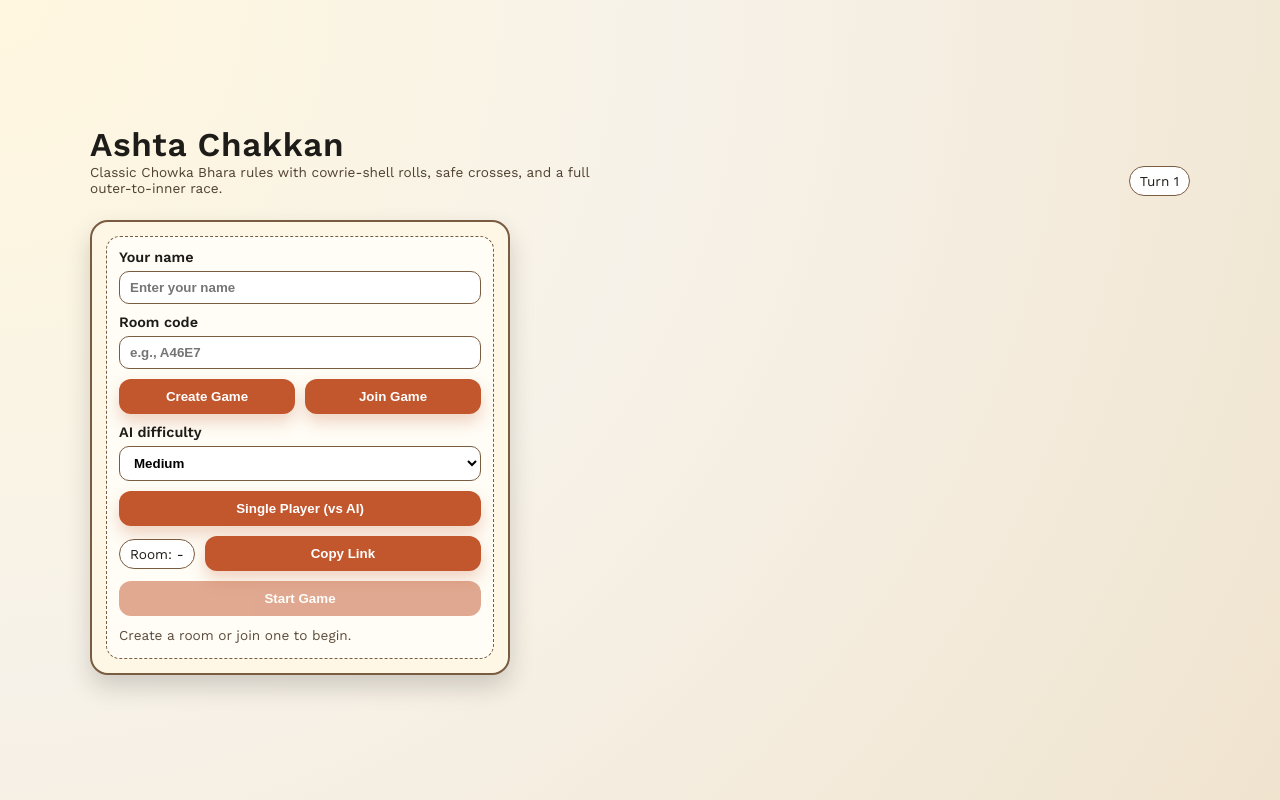
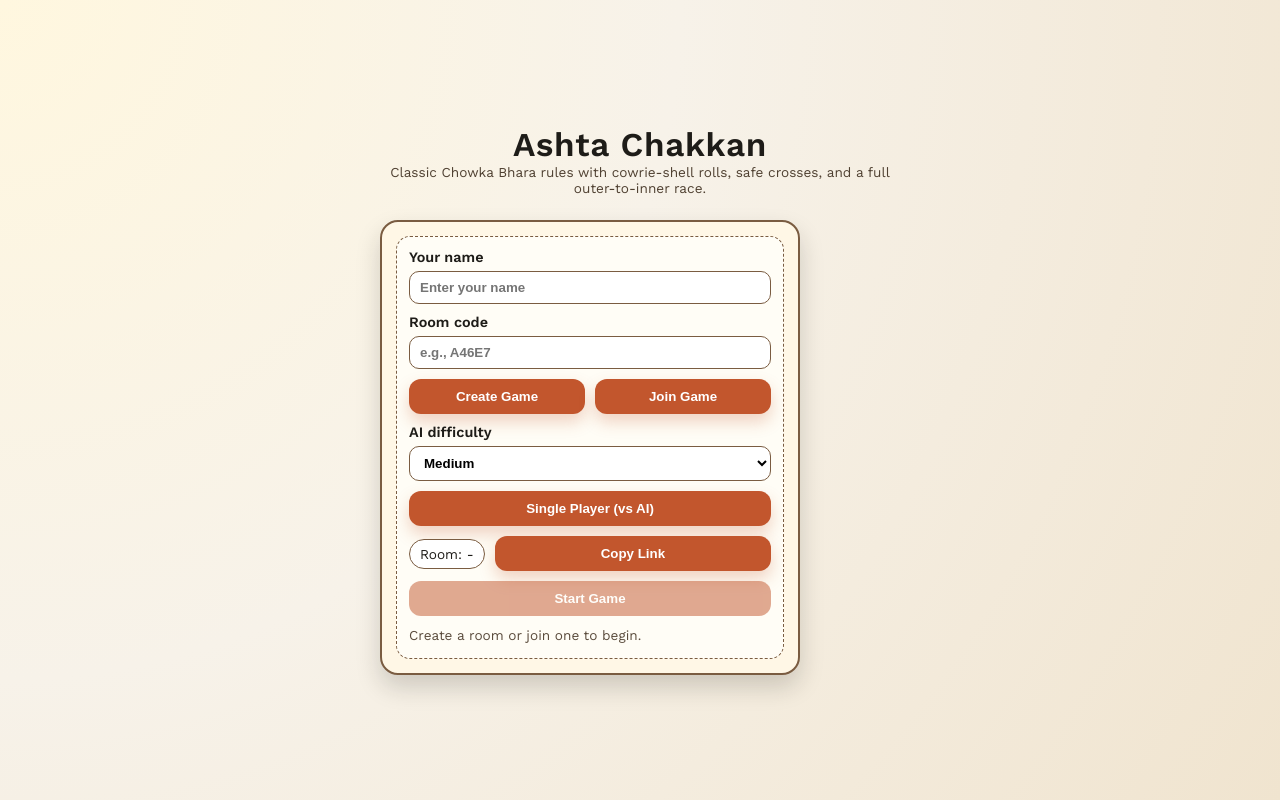
Before and after one commit to kushalv/Ashta-Chakkam, a website: page public/index.html in a window 1280 px wide. Drawn offline with nearby package versions, Linux system fonts and the light colour scheme; no server answers; a web font is replaced by a local one.

Commit message:
Revert today's pushes and reset lobb

```diff
--- a/public/index.html
+++ b/public/index.html
@@ -46,12 +46,27 @@
       align-items: start;
     }
 
+    .app.lobby-mode {
+      grid-template-columns: minmax(280px, 520px);
+      justify-content: center;
+    }
+
     header {
       grid-column: 1 / -1;
       display: flex;
       justify-content: space-between;
       align-items: flex-end;
       gap: 12px;
+    }
+
+    .app.lobby-mode header {
+      justify-content: center;
+      text-align: center;
+      align-items: center;
+    }
+
+    .app.lobby-mode #turnIndicator {
+      display: none;
     }
 
     h1 {
@@ -635,6 +650,7 @@
     const outerAnti = [...outerClockwise].reverse();
     const innerClockwise = buildPerimeterClockwise(BOARD_SIZE, 1);
 
+    const appRoot = document.getElementById("appRoot");
     const boardEl = document.getElementById("board");
     const currentPlayerLabel = document.getElementById("currentPlayerLabel");
     const rollValueEl = document.getElementById("rollValue");
@@ -1143,6 +1159,10 @@
       rollButton.disabled = !state.gameStarted || !isMyTurn();
     }
 
+    function setLobbyMode(enabled) {
+      appRoot.classList.toggle("lobby-mode", enabled);
+    }
+
     function clearMoves() {
       moveOptionsEl.innerHTML = "";
       renderBoard();
@@ -1178,6 +1198,7 @@
       startButton.disabled = true;
       lobbyOnlyPanel.classList.remove("hidden");
       gameSections.forEach(section => section.classList.add("hidden"));
+      setLobbyMode(true);
       lobbyStatusEl.textContent = message || "Create a room or join one to begin.";
     }
 
@@ -1384,6 +1405,7 @@
       renderBoard();
       lobbyOnlyPanel.classList.remove("hidden");
       gameSections.forEach(section => section.classList.add("hidden"));
+      setLobbyMode(true);
     }
 
     function getRoomFromUrl() {
@@ -1439,6 +1461,7 @@
       lastRollEl.textContent = "-";
       lobbyOnlyPanel.classList.add("hidden");
       gameSections.forEach(section => section.classList.remove("hidden"));
+      setLobbyMode(false);
       resetTimer();
       updateUI();
     });
@@ -1644,6 +1667,7 @@
       lobbyStatusEl.textContent = "Game started!";
       lobbyOnlyPanel.classList.add("hidden");
       gameSections.forEach(section => section.classList.remove("hidden"));
+      setLobbyMode(false);
       resetTimer();
       updateUI();
       log("Game started.");
@@ -1718,6 +1742,7 @@
     }
     lobbyOnlyPanel.classList.remove("hidden");
     gameSections.forEach(section => section.classList.add("hidden"));
+    setLobbyMode(true);
 
     window.addEventListener("error", event => {
       socket.emit("client-error", {
```
